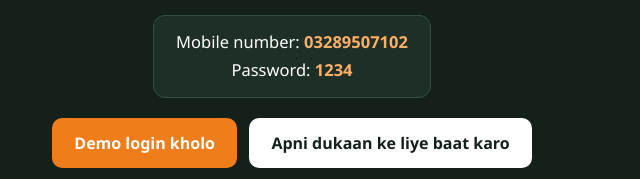
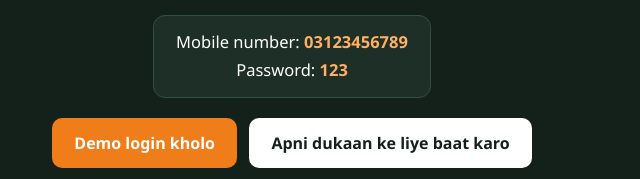
Before and after one commit to meesamabbas3001-ai/qist-wasooli, a website: page public/home.html in a window 1280 px wide. Shown: the part 3566-3745 px from the top of the page, 348-988 px from the left. Drawn offline with Linux system fonts and the light colour scheme.

Commit message:
Demo login badla: 03123456789 / 123 — personal number khatam

```diff
--- a/public/home.html
+++ b/public/home.html
@@ -223,7 +223,7 @@
       <p class="kicker" style="color:#ffb066">Muft demo</p>
       <h2>Khud chala kar dekho</h2>
       <p>Baat karne se pehle khud try karo. Ye demo dukaan hai — is se login karke poori app ghuma sakte hain:</p>
-      <div class="creds">Mobile number: <b>03289507102</b><br>Password: <b>1234</b></div>
+      <div class="creds">Mobile number: <b>03123456789</b><br>Password: <b>123</b></div>
       <br>
       <a class="btn btn-o" href="/app">Demo login kholo</a>
       <a class="btn btn-w" href="https://wa.me/923289507102" style="margin-left:8px">Apni dukaan ke liye baat karo</a>
```
